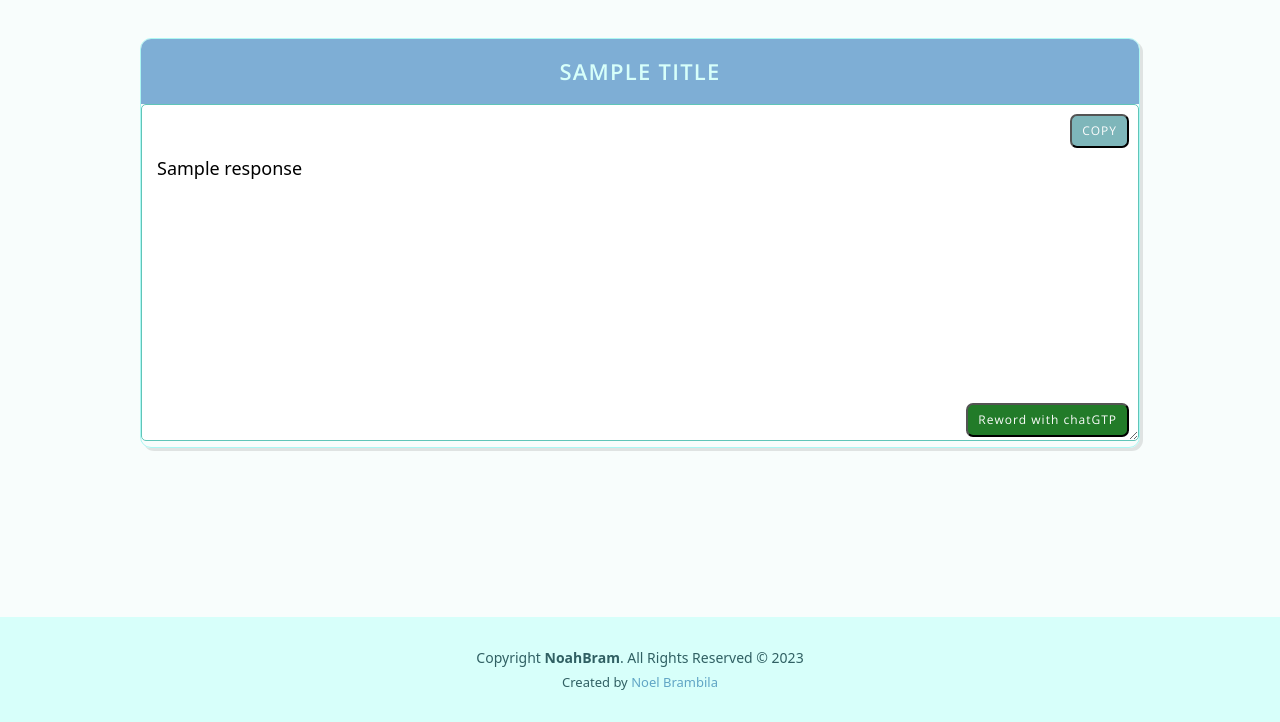
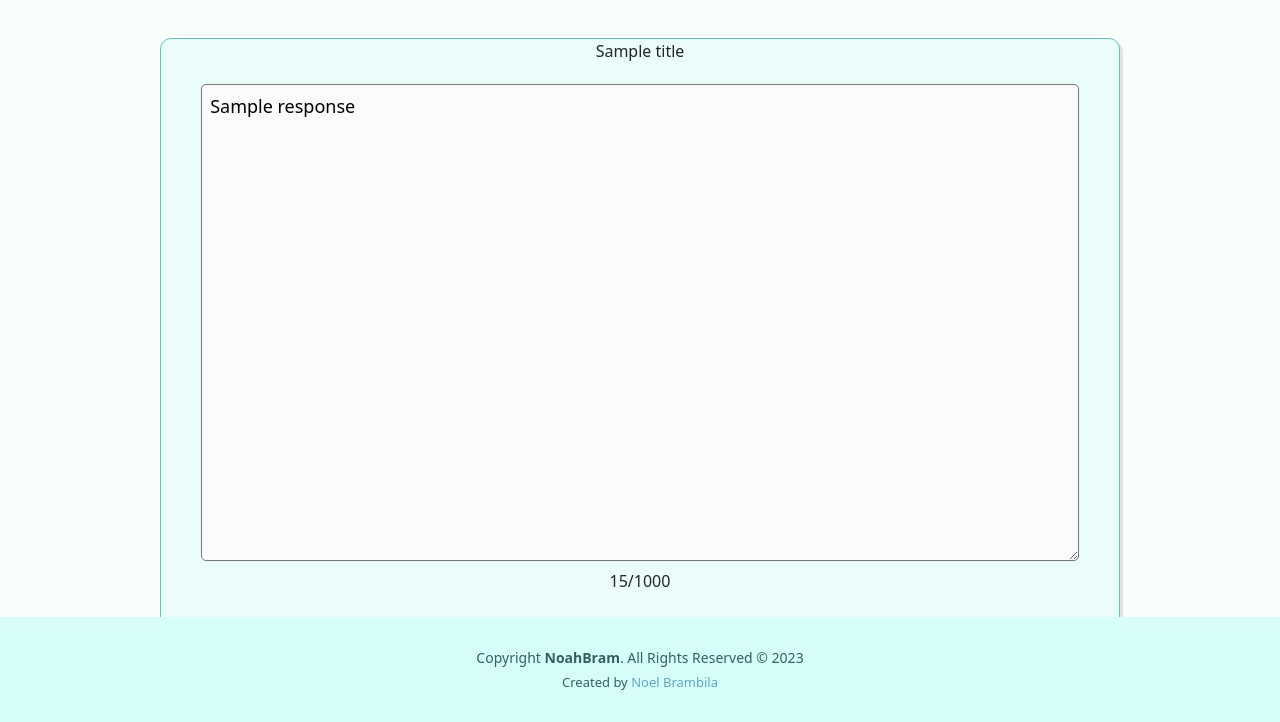
Before and after one commit to NoelBram/nlp-chatGTP-app, a Flask app: template app/templates/results.html in a window 1280 px wide. Shown: the part 78-800 px from the top of the page. Run offline with Flask 2, Linux system fonts and the light colour scheme; the template is opened without the code that fills it: most values are stand-ins (such as "Sample title", 1, 10 or a date in 2020); some libraries are stand-ins or nearby versions.

Commit message:
added count for text area

```diff
--- a/app/package.json
+++ /dev/null
@@ -1,5 +0,0 @@
-{
-  "dependencies": {
-    "@grammarly/editor-sdk": "^2.3.9"
-  }
-}
--- a/app/static/css/main.css
+++ b/app/static/css/main.css
@@ -48,57 +48,107 @@ html, body {
 }
 
 /*--------------------------------------------------------------
-# teaxtarea
+# Table
 --------------------------------------------------------------*/
+.table {
+  border: 1px solid #60c5b8;
+  background-color: #ebfdfb;
+  border-radius: 11px;
+  box-shadow: 3px 3px 0 rgba(0, 0, 0, 0.1);
+  max-width: calc(100% - 20em);
+  margin: 1em auto;
+  overflow:scroll;
+  position: relative;
+  text-align: center;
+}
+
+.table td, .table th {
+  letter-spacing: 1.5px;
+  font-family: 'Open Sans';
+  color: #306063;
+  white-space: nowrap;
+  text-transform: uppercase;
+  text-align: center;
+}
+
+.table tr th {
+  background-color: #d7fffa;
+  text-align: center;
+  padding: 1rem;
+  line-height: 1.7;
+  font-size: 17px;
+  font-weight: 700;
+}
+
+.table tr td {
+  line-height: 1.7;
+  font-size: 15px;
+  font-weight: 500;
+  border-bottom: 1px solid #d7fffa;
+  padding: 0;
+}
+
+#textarea-container {
+  display: flex;
+  flex-direction: column;
+  align-items: center;
+  justify-content: center;
+  margin: 2px 2px 2px 2px;
+}
+
 textarea {
   padding: 15px;
   font-size: 18px;
+  display: block;
+  width: 92%;
+  margin-top: 2%;
   border-radius: 5px;
-  border: 1px solid #60c5b8;
-  width: 100%;
-  position: relative;
-  padding-top: 50px;
 }
 
-button {
-  letter-spacing: 1px;
-  font-weight: 100;
-  font-family: 'Open Sans';
-  font-size: 12px;
-  display: inline-block;
-  padding: 6px 10px;
-  border-radius: 7px;
-  transition: 0.5s;
-  color: #fdfdfd;
-  font-weight: 500;
+#input-text {
+  background-color: #fafbfb;
 }
 
-#ck-div {
-  position: relative;
+#button-container {
+  display: flex;
+  justify-content: center;
+  margin-top: 1em;
 }
 
-#copy-button {
-  position: absolute;
-  top: 10px;
-  right: 10px;
-  background: #7eb6ba;
+#copy-button, #reword-button {
+  margin: 0 1em;
+  padding: 0.5em;
+  font-size: 16px;
+  font-weight: bold;
+  color: white;
+  background-color: #306063;
+  border: none;
+  border-radius: 5px;
+  cursor: pointer;
+  transition: background-color 0.3s;
 }
 
-#copy-button:hover {
-  background: #306063;
+#copy-button:hover, #reword-button:hover {
+  background-color: #306063;
 }
 
-#reword-button {
-  position: absolute;
-  bottom: 10px;
-  right: 10px;
-  background: #227b29;
+@media screen and (max-width: 768px) {
+  .table td, .table th {
+    font-size: 14px;
+  }
+
+  .table tr th {
+    font-size: 16px;
+  }
+
+  .table tr td {
+    font-size: 14px;
+  }
+
+  textarea {
+    font-size: 16px;
+  }
 }
-
-#copy-button:hover {
-  background: #123d16;
-}
-
 
 /*--------------------------------------------------------------
 # Footer
@@ -128,91 +178,3 @@ button {
 .credits a:hover:enabled {
   color: #306063;
 }
-/*--------------------------------------------------------------
-# Table
---------------------------------------------------------------*/
-.table {
-  border: 1px solid #adf7f3;
-  border-radius: 11px;
-  box-shadow: 3px 3px 0 rgba(0, 0, 0, 0.1);
-  max-width: calc(100% - 2em);
-  margin: 1em auto;
-  overflow:scroll;
-  width: 1000px;
-  position: relative;
-  text-align: center;
-}
-
-.table .title {
-  background-color: #7eaed5;
-  color: #effdfe;
-  font-size: 1.5em;
-  padding: 1rem;
-  text-align: center;
-  letter-spacing: 1.25px;
-  font-family: 'Open Sans';
-  font-size: 22px;
-  font-weight: 600;
-  white-space: nowrap;
-  transition: 0.3s;
-  position: relative;
-  color: #d7fffa;
-  text-transform: uppercase;
-}
-.table td, .table th {
-  width: 500px;
-  letter-spacing: 1.5px;
-  font-family: 'Open Sans';
-  transition: 0.3s;
-  color: #306063;
-  white-space: nowrap;
-  transition: 0.3s;
-  position: relative;
-  text-transform: uppercase;
-  text-align: center;
-  position: relative;
-}
-.table tr th {
-  background-color: #d7fffa;
-  text-align: center;
-  padding: 1rem;
-  line-height: 1.7;
-  font-size: 17px;
-  font-weight: 700;
-  position: relative;
-}
-.table tr td {
-  line-height: 1.7;
-  font-size: 15px;
-  font-weight: 500;
-  border-bottom: 1px solid #d7fffa;
-  padding: 0;
-  position: relative;
-}
-.table td:first-child{
-  text-align: center;
-  table-layout: fixed;
-  position: relative;
-
-}
-.table .symbol-link{
-  text-decoration: none;
-  color: #306063;
-}
-table .card-output{
-  width: 100%;
-  text-align: center;
-  table-layout: fixed;
-  background-color: #b4efff !important;
-
-}
-.table th {
-  font-size: 13px;
-  font-weight: 500;
-}
-table tbody tr.striped .symbol-link:nth-child(odd) {
-  background-color: #effdfe !important;
-}
-table tbody tr .symbol-link:nth-child(even) {
-  background-color: #b7e6f9 !important;
-}
--- a/app/templates/base.html
+++ b/app/templates/base.html
@@ -7,7 +7,6 @@
     <link href="https://cdn.jsdelivr.net/npm/bootstrap@5.2.2/dist/css/bootstrap.min.css" rel="stylesheet" integrity="sha384-Zenh87qX5JnK2Jl0vWa8Ck2rdkQ2Bzep5IDxbcnCeuOxjzrPF/et3URy9Bv1WTRi" crossorigin="anonymous">
     <link rel="stylesheet" href="{{ url_for('static', filename='css/main.css') }}">
     <link rel="icon" type="image/x-icon" href="../static/assets/img/pic.png">
-    <script src="https://cdn.ckeditor.com/ckeditor5/36.0.1/classic/ckeditor.js"></script>
   </head>
   <body>
     <header id="header" class="fixed-top">
--- a/app/templates/gamerly.js
+++ /dev/null
@@ -1,3 +0,0 @@
-import * as Grammarly from "@grammarly/editor-sdk";
-
-await Grammarly.init("client_VbdmRdCxrLXjYTXtbXgeCy");
--- a/app/templates/results.html
+++ b/app/templates/results.html
@@ -1,16 +1,48 @@
 {% extends "base.html" %}
 
 {% block content %}
+
 <div id="ck-div" contenteditable="true">
-    <textarea id="input-text" type="text" rows="10" placeholder="Enter your text here or paste text (CTRL + V)">{{ response }}</textarea>
-    <button id="copy-button" onclick="copyText()">COPY</button>
-    <button id="reword-button" onclick="rewordText()">Reword with chatGTP</button>
+    <div id="textarea-container">
+        <textarea id="input-text" type="text" rows="17" maxlength="1000" required placeholder="Enter your text here or paste text (CTRL + V)" oninput="updateCounter()">{{ response }}</textarea>
+        <mat-hint align="end"> <span id="counter"></span>/1000</mat-hint>
+        <div id="button-container">
+            <button id="copy-button" onclick="copyText()">COPY</button>
+            <button id="reword-button" onclick="rewordText()">Reword with chatGTP</button>
+        </div>
+    </div>
 </div>
+{% endblock %}
+{% block scripts %}
+<script src="https://cdn.ckeditor.com/ckeditor5/36.0.1/classic/ckeditor.js"></script>
+<script src="https://unpkg.com/@grammarly/editor-sdk?clientId=client_VbdmRdCxrLXjYTXtbXgeCy"></script>
+<script>
+    // Create a classic editor instance
+    // ClassicEditor.create(document.getElementById("ck-div"));
 
-{% endblock %}
+    // // Configure the Grammarly Text Editor SDK
+    // document.querySelectorAll("div[contenteditable=true]").forEach((grammarlyEditor) => {
+    //     grammarlyEditor.setAttribute('data-gramm', 'true');
+    //     grammarlyEditor.setAttribute('data-gramm-editor', 'true');
+    //     grammarlyEditor.setAttribute('data-gramm-grammar', 'sentences');
+    //     grammarlyEditor.setAttribute('data-gramm-sentence', 'true');
+    //     grammarlyEditor.setAttribute('data-gramm-spelling', 'true');
+    //     grammarlyEditor.setAttribute('data-gramm-punctuation', 'true');
+    //     grammarlyEditor.config = { autocomplete: "on", documentDialect: "english" };
+    // });
 
-{% block scripts %}
-<script>
+    window.onload = function() {
+        document.getElementById("input-text").addEventListener("input", function() {
+        var inputLength = this.value.length;
+        var maxLength = this.getAttribute("maxlength");
+        document.querySelector("#textarea-container mat-hint").innerHTML = inputLength + "/" + maxLength;
+        });
+
+        var inputLength = document.getElementById("input-text").value.length;
+        var maxLength = document.getElementById("input-text").getAttribute("maxlength");
+        document.querySelector("#textarea-container mat-hint").innerHTML = inputLength + "/" + maxLength;
+    }
+
     function rewordText() {
         var input = document.getElementById("input-text").value;
         document.getElementById("input-text").placeholder = "Rewrite/Rewording the following text while retaining its meaning and message...";
@@ -23,6 +55,7 @@
                 var response = JSON.parse(xhr.responseText).response;
                 document.getElementById("input-text").value = response;
                 document.getElementById("input-text").placeholder = "Enter your text here or paste text (CTRL + V)";
+                updateCounter();
             }
         };
         xhr.send(JSON.stringify({input_text: input}));
@@ -32,6 +65,10 @@
         textArea.select();
         document.execCommand("copy");
     }
+    function updateCounter() {
+        var length = document.getElementById("input-text").value.length;
+        document.getElementById("counter").textContent = length;
+    }
 
 </script>
 {% endblock %}
```
Also changed, not shown: app/package-lock.json (deleted), 2 other files.
